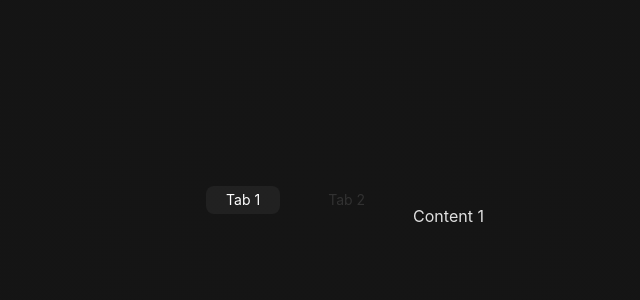
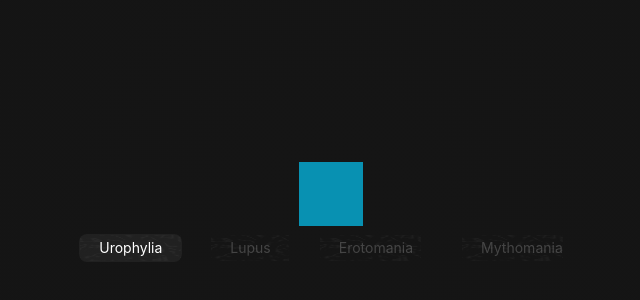
Before and after one commit to razmi0/test-framer, a React app: page / in a window 1280 px wide. Shown: the part 200-500 px from the top of the page, without its empty margins (309-949 px from the left). Built offline with nearby package versions, Linux system fonts and the light colour scheme; the HTML template or start-up script is replaced by a standard one.

Commit message:
Add Noise

```diff
--- a/src/App.tsx
+++ b/src/App.tsx
@@ -8,17 +8,25 @@ function App() {
       <Section className="grid place-content-center">
         <Tabs>
           <TabNav>
-            <TabTrigger selected value="tab-1">
-              Tab 1
+            <TabTrigger selected value="urophylia">
+              Urophylia
             </TabTrigger>
-            <TabTrigger value="tab-2">Tab 2</TabTrigger>
-            {/* <TabTrigger value="tab-3">Tab 2</TabTrigger> */}
-            {/* <TabTrigger value="tab-4">Tab 2</TabTrigger> */}
+            <TabTrigger value="lupus">Lupus</TabTrigger>
+            <TabTrigger value="erotomania">Erotomania</TabTrigger>
+            <TabTrigger value="mythomania">Mythomania</TabTrigger>
           </TabNav>
-          <TabContent value="tab-1">Content 1</TabContent>
-          <TabContent value="tab-2">Content 2</TabContent>
-          {/* <TabContent value="tab-3">Content 3</TabContent> */}
-          {/* <TabContent value="tab-4">Content 4</TabContent> */}
+          <TabContent value="urophylia">
+            <div className="h-16 w-16 bg-cyan-600"></div>
+          </TabContent>
+          <TabContent value="lupus">
+            <div className="h-16 w-16 bg-cyan-700"></div>
+          </TabContent>
+          <TabContent value="erotomania">
+            <div className="h-16 w-16 bg-cyan-800"></div>
+          </TabContent>
+          <TabContent value="mythomania">
+            <div className="h-16 w-16 bg-cyan-900"></div>
+          </TabContent>
         </Tabs>
       </Section>
     </>
--- /dev/null
+++ b/src/components/ui/Tabs/Noise.tsx
@@ -0,0 +1,68 @@
+import { useEffect, useRef, useState } from "react";
+
+const Noise = ({ className, color }: { className?: string; color: string }) => {
+  const [config, setConfig] = useState({ width: 0, height: 0, baseFrequency: 0.01 });
+  const ref = useRef<HTMLDivElement>(null);
+
+  useEffect(() => {
+    setConfig({
+      width: ref.current?.clientWidth || 0,
+      height: ref.current?.clientHeight || 0,
+      baseFrequency: Math.random() * (0.2 - 0.01) + 0.01,
+    });
+  }, []);
+
+  return (
+    <div ref={ref} className={`pointer-events-none z-[1] absolute inset-[1px] overflow-hidden ${className || ""}`}>
+      <svg
+        xmlns="http://www.w3.org/2000/svg"
+        version="1.1"
+        xmlnsXlink="http://www.w3.org/1999/xlink"
+        viewBox={`0 0 ${config.width} ${config.height}`}
+        width={config.width}
+        height={config.height}
+        opacity="0.1">
+        <defs>
+          <filter
+            id="nnnoise-filter"
+            x="-20%"
+            y="-20%"
+            width="140%"
+            height="140%"
+            filterUnits="objectBoundingBox"
+            primitiveUnits="userSpaceOnUse"
+            colorInterpolationFilters="linearRGB">
+            <feTurbulence
+              type="fractalNoise"
+              baseFrequency={config.baseFrequency}
+              numOctaves="4"
+              seed="15"
+              stitchTiles="stitch"
+              x="0%"
+              y="0%"
+              width="100%"
+              height="100%"
+              result="turbulence"></feTurbulence>
+            <feSpecularLighting
+              surfaceScale="16"
+              specularConstant="2.2"
+              specularExponent="20"
+              lightingColor={color}
+              x="0%"
+              y="0%"
+              width="100%"
+              height="100%"
+              in="turbulence"
+              result="specularLighting">
+              <feDistantLight azimuth="3" elevation="100"></feDistantLight>
+            </feSpecularLighting>
+          </filter>
+        </defs>
+        <rect width={`${config.width}`} height={`${config.height}`} fill="transparent"></rect>
+        <rect width={`${config.width}`} height={`${config.height}`} fill={color} filter="url(#nnnoise-filter)"></rect>
+      </svg>
+    </div>
+  );
+};
+
+export default Noise;
--- a/src/components/ui/Tabs/Tabs.tsx
+++ b/src/components/ui/Tabs/Tabs.tsx
@@ -1,4 +1,6 @@
+import { cn } from "@/lib/utils";
 import { Children, FC, useContext, useEffect, useMemo, useState, type ReactNode } from "react";
+import Noise from "./Noise";
 import Utils from "./utils";
 
 const Tabs = ({ children }: { children: ReactNode }) => {
@@ -64,7 +66,7 @@ const Tabs = ({ children }: { children: ReactNode }) => {
 
   return (
     <RevealProvider>
-      <div className="horizontal items-center justify-center">{Utils.clonedChildren}</div>
+      <div className="flex flex-col-reverse items-center justify-center">{Utils.clonedChildren}</div>
     </RevealProvider>
   );
 };
@@ -85,8 +87,14 @@ const TabTrigger = ({ children, value, onClick }: TabTriggerProps) => {
       data-selected={selected}
       onClick={onClick}
       data-value={value}
-      className="transition-all data-[selected=true]:bg-selected data-[selected=false]:text-neutral-500/30 hover:bg-neutral-900 active:ring-2 active:ring-offset-2 ring-offset-transparent text-sm font-normal active:ring-neutral-800 px-5 py-1 mx-2 text-white rounded-lg">
+      className={cn(
+        "relative text-sm font-normal px-5 py-1 mx-2 text-white transition-all ring-offset-transparent rounded-lg",
+        "hover:bg-neutral-900",
+        "data-[selected=true]:bg-selected data-[selected=false]:text-neutral-500/50",
+        "active:ring-2 active:ring-offset-2 active:ring-neutral-800"
+      )}>
       {children}
+      <Noise color={"rgb(115 115 115)"} />
     </button>
   );
 };
--- a/src/tailwind/output.css
+++ b/src/tailwind/output.css
@@ -556,6 +556,26 @@ video {
   --tw-contain-style:  ;
 }
 
+.pointer-events-none{
+  pointer-events: none;
+}
+
+.absolute{
+  position: absolute;
+}
+
+.relative{
+  position: relative;
+}
+
+.inset-\[1px\]{
+  inset: 1px;
+}
+
+.z-\[1\]{
+  z-index: 1;
+}
+
 .mx-2{
   margin-left: 0.5rem;
   margin-right: 0.5rem;
@@ -573,8 +593,20 @@ video {
   display: grid;
 }
 
+.h-16{
+  height: 4rem;
+}
+
+.w-16{
+  width: 4rem;
+}
+
 .w-screen{
   width: 100vw;
+}
+
+.flex-col-reverse{
+  flex-direction: column-reverse;
 }
 
 .place-content-center{
@@ -593,12 +625,36 @@ video {
   gap: 0.75rem;
 }
 
+.overflow-hidden{
+  overflow: hidden;
+}
+
 .rounded-lg{
   border-radius: 0.5rem;
 }
 
 .rounded-md{
   border-radius: 0.375rem;
+}
+
+.bg-cyan-600{
+  --tw-bg-opacity: 1;
+  background-color: rgb(8 145 178 / var(--tw-bg-opacity));
+}
+
+.bg-cyan-700{
+  --tw-bg-opacity: 1;
+  background-color: rgb(14 116 144 / var(--tw-bg-opacity));
+}
+
+.bg-cyan-800{
+  --tw-bg-opacity: 1;
+  background-color: rgb(21 94 117 / var(--tw-bg-opacity));
+}
+
+.bg-cyan-900{
+  --tw-bg-opacity: 1;
+  background-color: rgb(22 78 99 / var(--tw-bg-opacity));
 }
 
 .px-5{
@@ -621,6 +677,10 @@ video {
   line-height: 1.25rem;
 }
 
+.font-light{
+  font-weight: 300;
+}
+
 .font-normal{
   font-weight: 400;
 }
@@ -632,6 +692,15 @@ video {
 
 .ring-offset-transparent{
   --tw-ring-offset-color: transparent;
+}
+
+.blur-\[1px\]{
+  --tw-blur: blur(1px);
+  filter: var(--tw-blur) var(--tw-brightness) var(--tw-contrast) var(--tw-grayscale) var(--tw-hue-rotate) var(--tw-invert) var(--tw-saturate) var(--tw-sepia) var(--tw-drop-shadow);
+}
+
+.filter{
+  filter: var(--tw-blur) var(--tw-brightness) var(--tw-contrast) var(--tw-grayscale) var(--tw-hue-rotate) var(--tw-invert) var(--tw-saturate) var(--tw-sepia) var(--tw-drop-shadow);
 }
 
 .transition-all{
@@ -927,6 +996,6 @@ th{
   background-color: hsla(0,0%,100%,.05);
 }
 
-.data-\[selected\=false\]\:text-neutral-500\/30[data-selected=false]{
-  color: rgb(115 115 115 / 0.3);
+.data-\[selected\=false\]\:text-neutral-500\/50[data-selected=false]{
+  color: rgb(115 115 115 / 0.5);
 }
```
